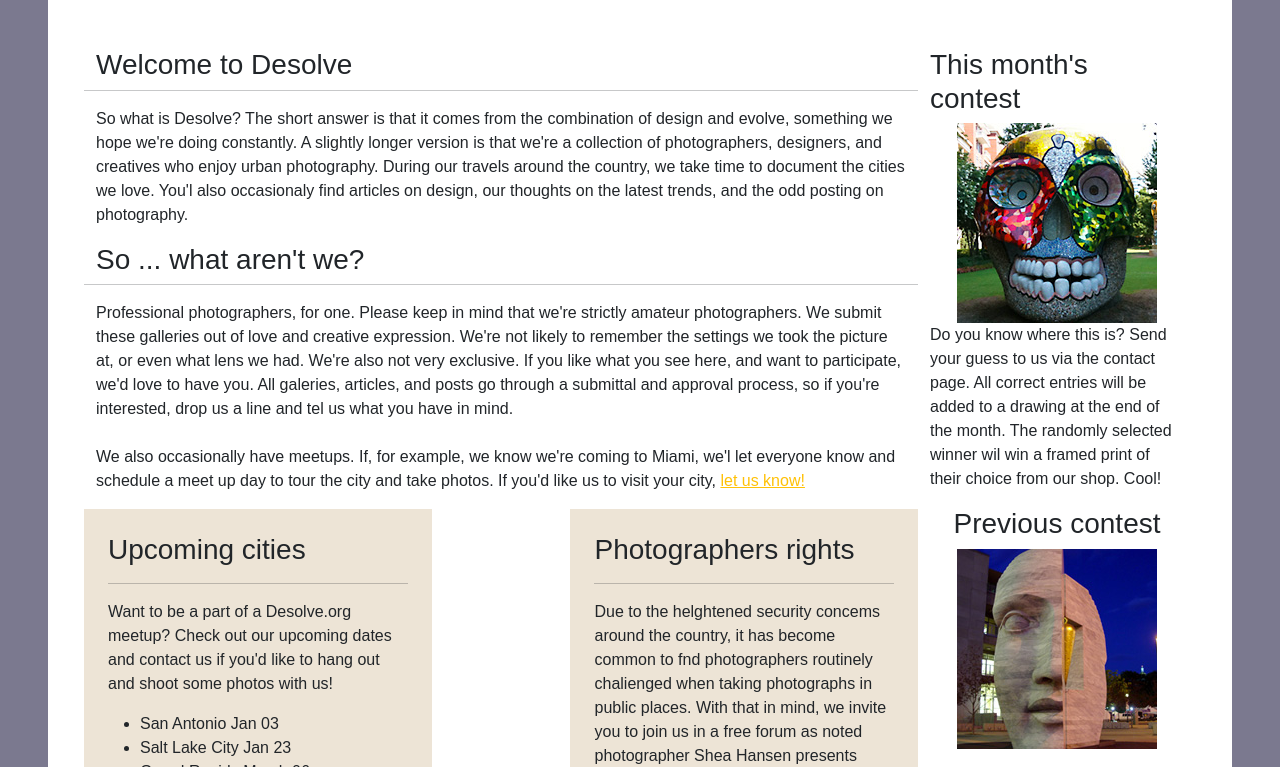
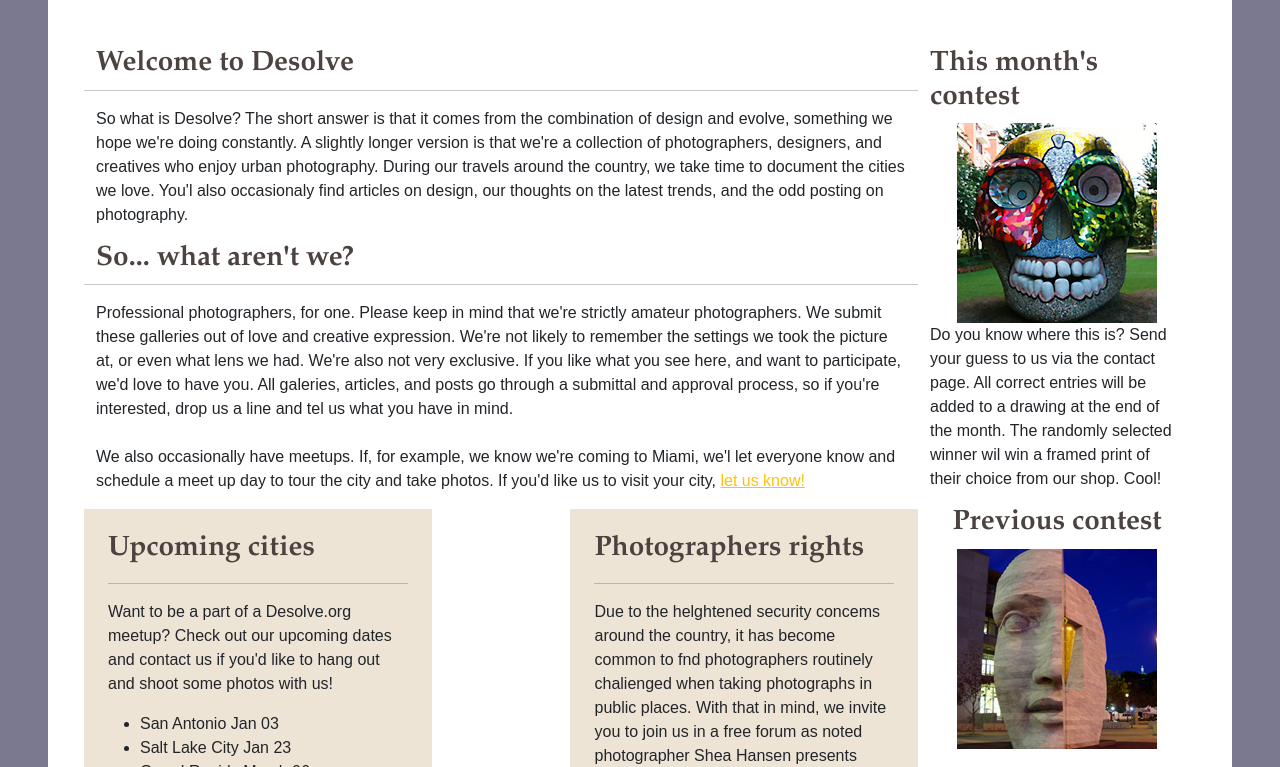
Before and after one commit to foomnos/foomnos.github.io, a plain HTML site: page AWEBDES-Prelim-Omnos/index.html in a window 1280 px wide. Shown: the part 454-1221 px from the top of the page. Drawn offline with nearby package versions, Linux system fonts and the light colour scheme.

Commit message:
Prelim Exam Files

```diff
--- a/AWEBDES-Prelim-Omnos/index.html
+++ b/AWEBDES-Prelim-Omnos/index.html
@@ -58,7 +58,7 @@
             <div class="row">
                 <div class="col-9">
                     <div class="row">
-                        <h3>Welcome to Desolve</h3>
+                        <h3 class="header fw-semibold ">Welcome to Desolve</h3>
                         <hr>
                         <p>So what is Desolve? The short answer is that it comes from the combination of design and
                             evolve,
@@ -74,7 +74,7 @@
                             photography.</p>
                     </div>
                     <div class="row">
-                        <h3>So ... what aren't we?</h3>
+                        <h3 class="header fw-semibold ">So... what aren't we?</h3>
                         <hr>
                         <p>
                             Professional photographers, for one. Please keep in mind that we're strictly amateur
@@ -90,14 +90,14 @@
                             <br><br>
                             We also occasionally have meetups. If, for example, we know we're coming to Miami, we'l let
                             everyone know and schedule
-                            a meet up day to tour the city and take photos. If you'd like us to visit your city, <a href="#"
-                                class="text-warning">let us
+                            a meet up day to tour the city and take photos. If you'd like us to visit your city, <a
+                                href="#" class="text-warning">let us
                                 know!</a>
                         </p>
                     </div>
                     <div class="row">
                         <div class="col-5 cardColor p-4">
-                            <h3>Upcoming cities</h3>
+                            <h3 class="header fw-semibold ">Upcoming cities</h3>
                             <hr>
                             <p>
                                 Want to be a part of a Desolve.org meetup? Check out
@@ -115,7 +115,7 @@
                         </div>
                         <div class="col-2"></div>
                         <div class="col-5 cardColor p-4">
-                            <h3>Photographers rights</h3>
+                            <h3 class="header fw-semibold ">Photographers rights</h3>
                             <hr>
                             <p>
                                 Due to the helghtened security concems around the
@@ -139,7 +139,7 @@
                     </div>
                 </div>
                 <div class="col-3 d-flex flex-column align-items-center">
-                    <h3>This month's contest</h3>
+                    <h3 class="header fw-semibold ">This month's contest</h3>
                     <img src="images/contest.jpg" width="200px">
                     <p>Do you know where this is? Send your
                         guess to us via the contact page. All correct
@@ -147,7 +147,7 @@
                         of the month. The randomly selected winner
                         wil win a framed print of their choice from
                         our shop. Cool!</p>
-                    <h3>Previous contest</h3>
+                    <h3 class="header fw-semibold">Previous contest</h3>
                     <img src="images/previous.jpg" width="200px">
                 </div>
             </div>
--- a/AWEBDES-Prelim-Omnos/style.css
+++ b/AWEBDES-Prelim-Omnos/style.css
@@ -8,6 +8,11 @@
 
 * {
     font-family: Arial, Helvetica, sans-serif;
+}
+
+.header{
+    font-family: Garamond;
+    color: var(--color5)
 }
 
 body{
```
